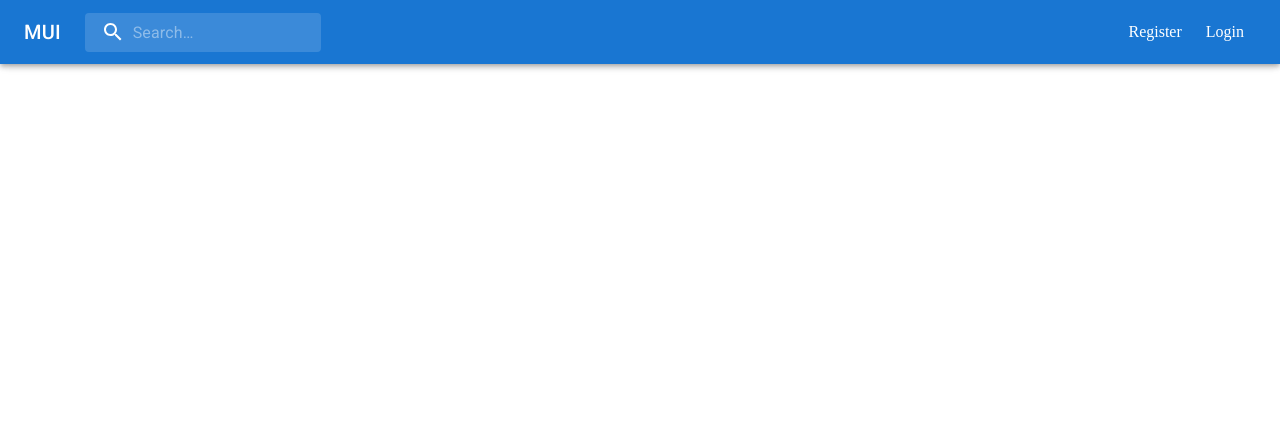
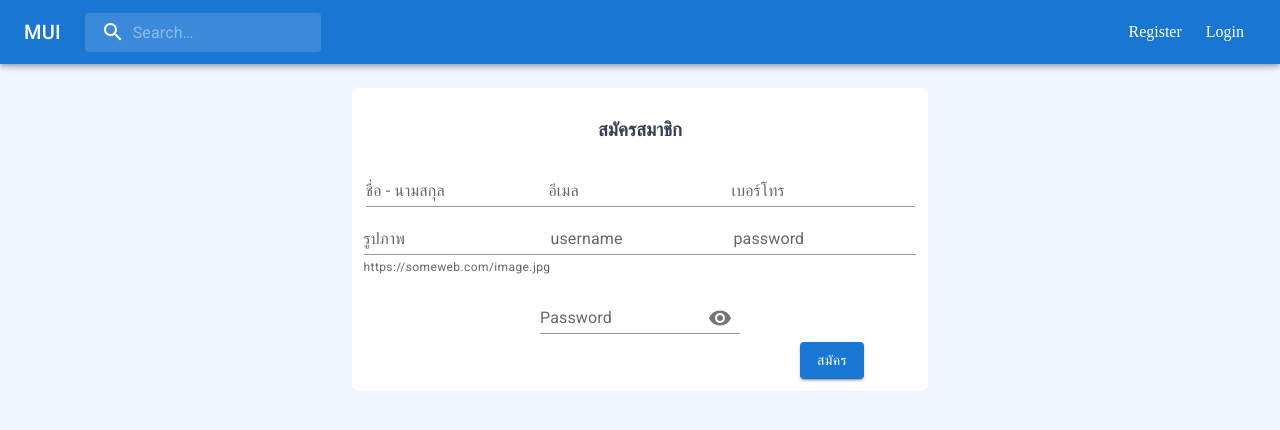
Before and after one commit to nawasan111/final-exam, a Next.js app: page /register in a window 1280 px wide. Shown: the top 430 px of the page. Built offline with nearby package versions, Linux system fonts and the light colour scheme.

Commit message:
created: register ui;

```diff
--- a/src/pages/_app.js
+++ b/src/pages/_app.js
@@ -10,12 +10,7 @@ import UserLayout from "@/components/layout/UserLayout";
 export const UserContext = createContext(null);
 
 export default function App({ Component, pageProps }) {
-  const [user, setUser] = useState({ name: "Nawasan" });
-  useEffect(() => {
-    setTimeout(() => {
-      setUser({ name: "" });
-    }, 3000);
-  });
+  const [user, setUser] = useState({});
   return (
     <UserContext.Provider value={{ value: user, set: setUser }}>
       <UserLayout>
--- a/src/pages/register.js
+++ b/src/pages/register.js
@@ -1,31 +1,74 @@
 import userCookie from "@/components/lib/user";
-import { Box, TextField, Toolbar } from "@mui/material";
+import { Box, FormControl, InputLabel, Input, InputAdornment, Button, Grid, TextField, Toolbar } from "@mui/material";
+import { IconButton } from "@mui/material";
+import { Visibility, VisibilityOff } from "@mui/icons-material";
 import React from "react";
-import {useContext} from 'react'
+import { useContext } from "react";
 import { UserContext } from "./_app";
-
+import { Container } from "@mui/material";
 
 export default function Login() {
-  const user = useContext(UserContext)
-  if (true)
+  const user = useContext(UserContext);
+    const [showPassword, setShowPassword] = React.useState(false);
+  const handleMouseDownPassword = (event) => {
+    event.preventDefault();
+  };
+  const handleClickShowPassword = () => setShowPassword((show) => !show);
+  if (user.value?.name)
     return (
       <div>
         <h3>{user.value.name}</h3>
       </div>
     );
+          // name,
+          // email,
+          // phone,
+          // photo,
+          // username,
+          // password,
+          // rank: false,
+          // google_token: google_token ?? "",
 
   return (
-    <div>
-      <main>
-        <Box
-          component={"form"}
-          sx={{
-            "& .MuiTextField-root": { m: 1, width: "25ch" },
-          }}
-        >
-          <TextField label="ชื่อ" type="text" />
-        </Box>
-      </main>
+    <div >
+      <Container>
+        <Grid container>
+          <Grid item lg={3} md={0}></Grid>
+          <Grid item lg={6} md={12}>
+            <form action={"#"} className="border border-red-500 bg-white py-3 text-center rounded-lg">
+              <Box component={"h3"} className="text-gray-700">สมัครสมาชิก</Box>
+              <TextField label="ชื่อ - นามสกุล" variant="standard" className="mx-3 my-1" />
+              <TextField label="อีเมล" variant="standard" className="mx-3 my-1" />
+              <TextField label="เบอร์โทร" type="tel" variant="standard" className="mx-3 my-1" />
+              <TextField label="รูปภาพ" helperText={"https://someweb.com/image.jpg"} variant="standard" className="mx-3 my-1" />
+              <TextField label="username" variant="standard" className="mx-3 my-1" />
+              <TextField label="password" type="password" variant="standard" className="mx-3 my-1" />
+                <FormControl sx={{ m: 1, width: '25ch' }} variant="standard">
+          <InputLabel htmlFor="standard-adornment-password">Password</InputLabel>
+          <Input
+            id="standard-adornment-password"
+            type={showPassword ? 'text' : 'password'}
+            endAdornment={
+              <InputAdornment position="end">
+                <IconButton
+                  aria-label="toggle password visibility"
+                  onClick={handleClickShowPassword}
+                  onMouseDown={handleMouseDownPassword}
+                >
+                  {showPassword ? <VisibilityOff /> : <Visibility />}
+                </IconButton>
+              </InputAdornment>
+            }
+          />
+        </FormControl>
+              <div className="text-right px-10  sm:px-16">
+              <Button className="my-5 text-lg" variant="contained" type="submit">สมัคร</Button>
+              </div>
+           </form>
+          </Grid>
+          <Grid item lg={3} md={0}></Grid>
+        </Grid>
+      </Container>
     </div>
   );
 }
--- a/src/styles/globals.css
+++ b/src/styles/globals.css
@@ -2,6 +2,11 @@
 @tailwind components;
 @tailwind utilities;
 
+@layer base {
+  body {
+    @apply bg-blue-50;
+  }
+}
 body {
   margin: 0;
   padding: 0;
```
